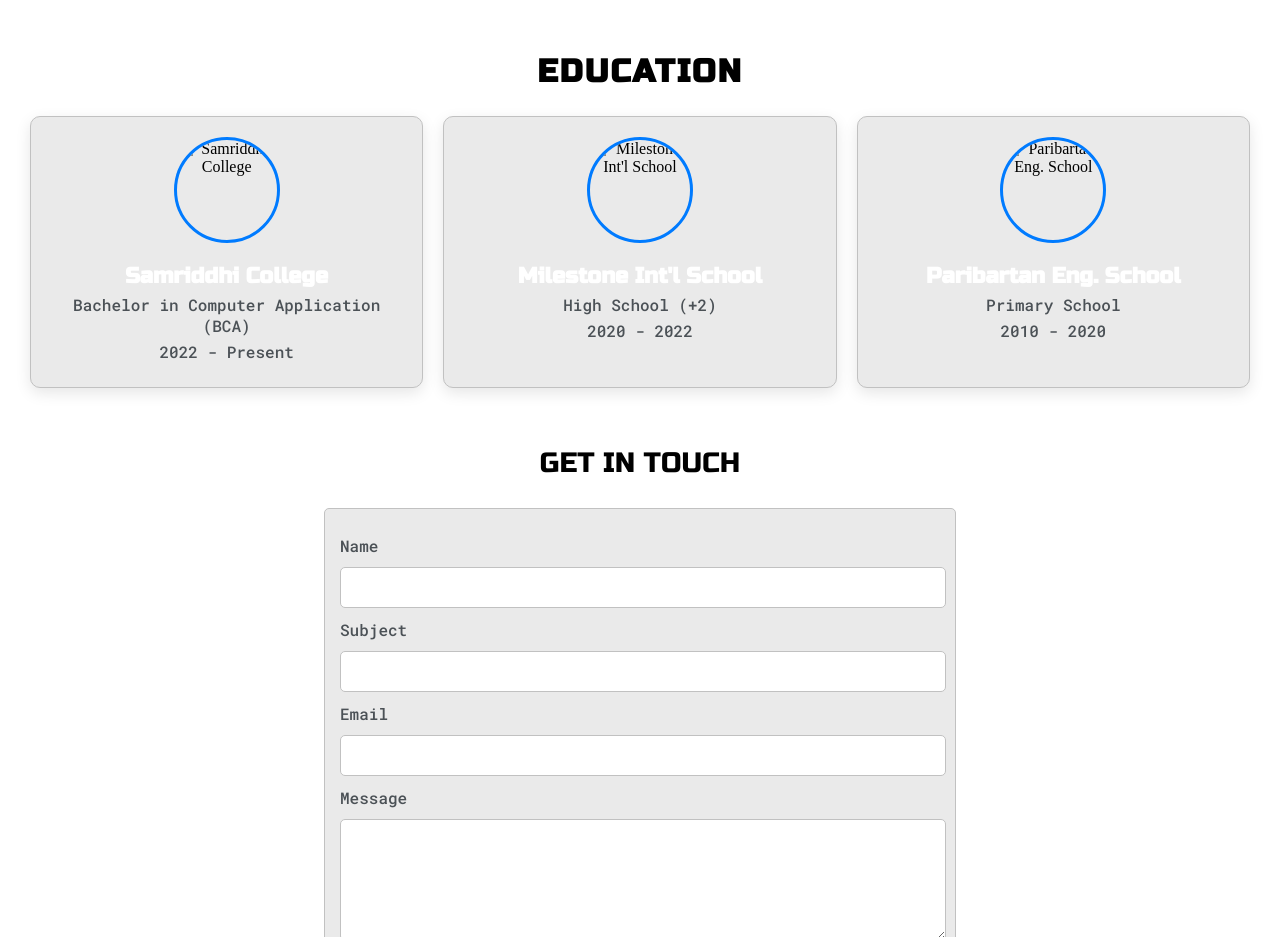
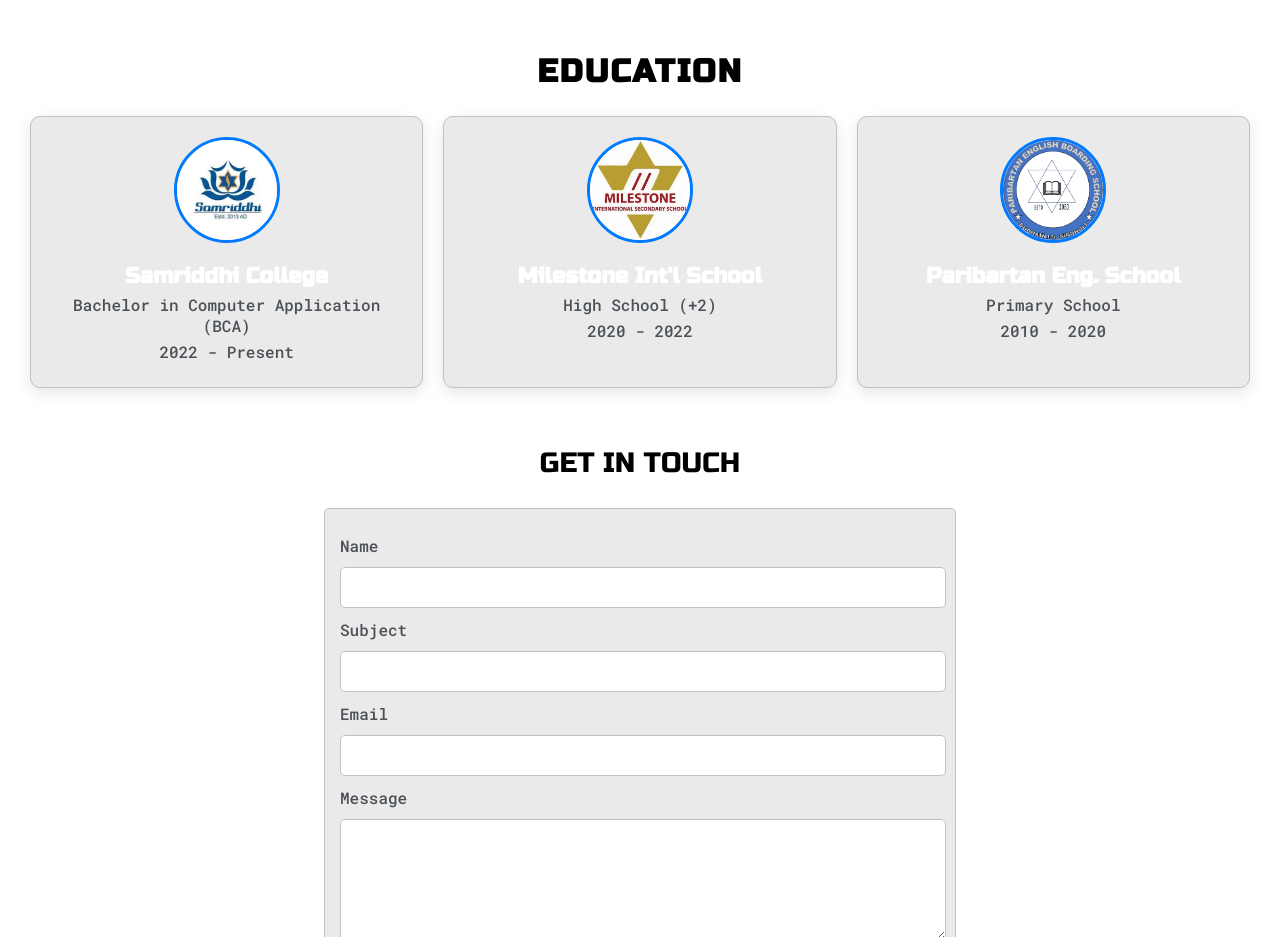
Before and after one commit to PrabeshBhandar1/Prabesh-Bhandari-No-react-Used-, a plain HTML site: page index.html in a window 1280 px wide. Shown: the part 1240-2177 px from the top of the page. Drawn offline with Linux system fonts and the light colour scheme.

Commit message:
education image changed

```diff
--- a/index.html
+++ b/index.html
@@ -167,7 +167,7 @@
         <h3 class="education-title">Education</h3>
         <div class="education-wrapper">
             <div class="education-item">
-                <img src="Images/samriddhi.webp" alt="Samriddhi College">
+                <img src="samriddhi.webp" alt="Samriddhi College">
                 <div class="education-info">
                     <h4>Samriddhi College</h4>
                     <p>Bachelor in Computer Application (BCA)</p>
@@ -175,7 +175,7 @@
                 </div>
             </div>
             <div class="education-item">
-                <img src="Images/milestone.webp" alt="Milestone Int'l School">
+                <img src="milestone.webp" alt="Milestone Int'l School">
                 <div class="education-info">
                     <h4>Milestone Int'l School</h4>
                     <p>High School (+2)</p>
@@ -183,7 +183,7 @@
                 </div>
             </div>
             <div class="education-item">
-                <img src="Images/circle logo boarding.png" alt="Paribartan Eng. School">
+                <img src="circle logo boarding.png" alt="Paribartan Eng. School">
                 <div class="education-info">
                     <h4>Paribartan Eng. School</h4>
                     <p>Primary School</p>
```
